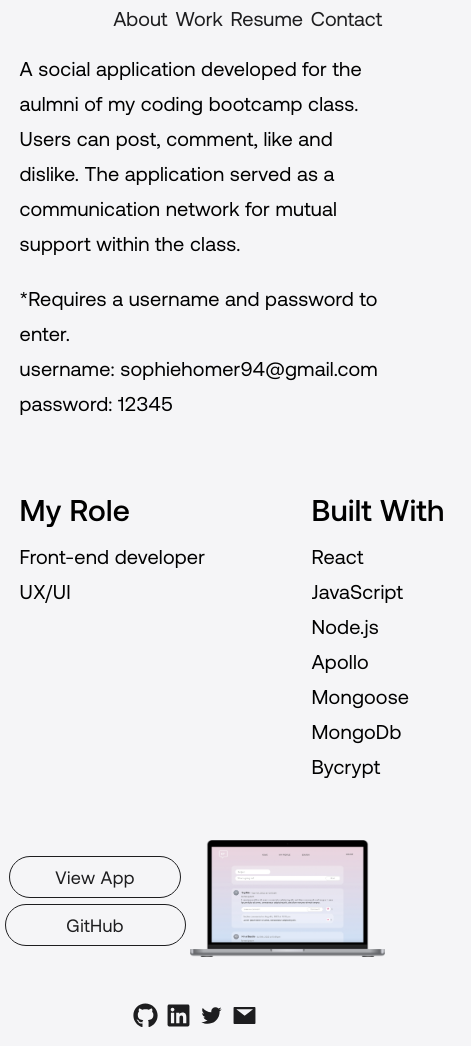
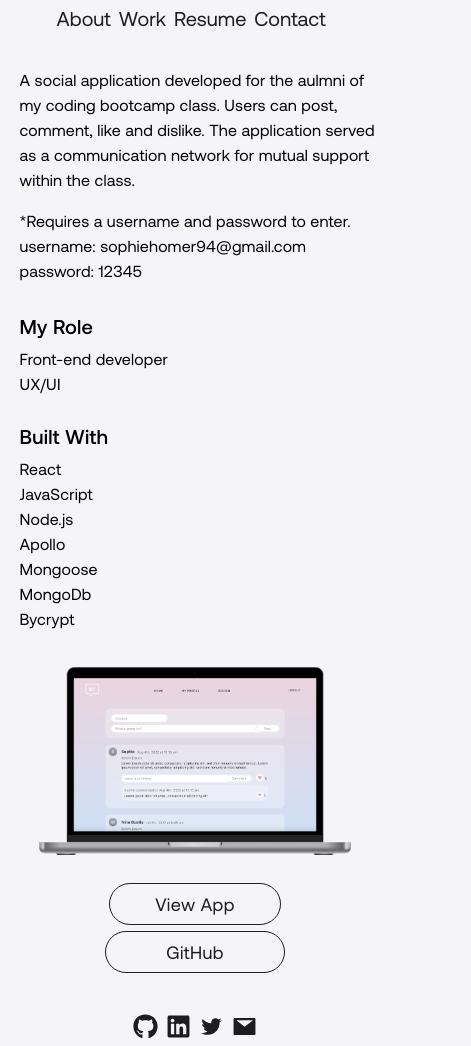
Before and after one commit to sophiehomer/react_portfolio, a React (Create React App) app: page /kit in a window 390 px wide. Shown: the whole page, 471 px wide, since content can reach past the window. Built offline with nearby package versions, Linux system fonts and the light colour scheme.

Commit message:
changed font size for mobile kit page

```diff
--- a/src/index.css
+++ b/src/index.css
@@ -875,6 +875,15 @@
   padding-bottom: 1%;
 }
 
+/* ---------------------------- NAV MEDIA QUERIES --------------------------- */
+@media only screen and (max-width: 900px) {
+  .projectNav {
+    display: flex;
+    flex-direction: row;
+    justify-content: center;
+  }
+}
+
 /* ---------------------------------- ABOUT MEDIA QUERIES --------------------------------- */
 @media only screen and (max-width: 1088px) {
   .introText {
@@ -989,31 +998,6 @@
   }
 
 }
-
-
-
-
-/* @media only screen and (max-width: 479px) {
-  .title {
-    font-size: 50px;
-    padding-bottom: 4%
-  }
-
-  .introText {
-    font-size: 25px;
-  }
-
-  .aboutText {
-    font-size: 18px;
-  }
-}
-
-@media only screen and (max-width: 399px) {
-  .title {
-    font-size: 40px
-  }
-} */
-
 /* -------------------------- FEMME DEPT MEDIA QUERIES ------------------------- */
 @media only screen and (max-width: 900px) {
  .summaryAndImageContainer {
@@ -1108,36 +1092,68 @@
    flex-direction:column;
    justify-content: center;
    align-items: center;
+   margin-top: 4%;
   }
 
   .kitSummaryContainer {
     width: 95%;
   }
 
-  .kitRoleAndTechnology {
-    margin-top: 2%;
-    margin-bottom: 7%;
+  .kitSummary {
+    line-height: 25px;
+    font-size: 16px;
   }
 
+  .myRole {
+    font-size: 20px;
+  }
+
+  .kitRole {
+    font-size: 16px;
+    line-height: 25px;
+  }
+
+  .kitRoleAndTechnology {
+    display: flex;
+    flex-direction: column;
+    margin-top: 2%;
+  }
+
+  .kitTechnology {
+    margin-left: 0;
+    font-size: 20px;
+  }
+
+  .figma {
+    font-size: 16px;
+    line-height: 25px;
+  }
   .gitHubWebsiteContainer {
+    display: flex;
+    flex-direction: column;
+    margin-top: 4%;
+  }
+
+  /* .gitHubWebsiteContainer {
     display: flex;
     flex-direction: row-reverse;
     justify-content: space-evenly;
     width: 100%;
-  }
+  } */
 
-  .githubAndWebsite {
+  /* .githubAndWebsite {
     display: flex;
     flex-direction: column;
     justify-content: center;
-  }
+  } */
 
-  .kitImageSection {
+  /* .kitImageSection {
     width: 50%;
-  }
+  } */
 
   .kitImage {
     width: 100%;
+    margin-bottom: 8%;
   }
 }
 
@@ -1159,13 +1175,13 @@
     margin-top: 2%;
     margin-bottom: 7%;
   }
-
+/*
   .gitHubWebsiteContainer {
     display: flex;
     flex-direction: row-reverse;
     justify-content: space-evenly;
     width: 100%;
-  }
+  } */
 
   .githubAndWebsite {
     display: flex;
```
